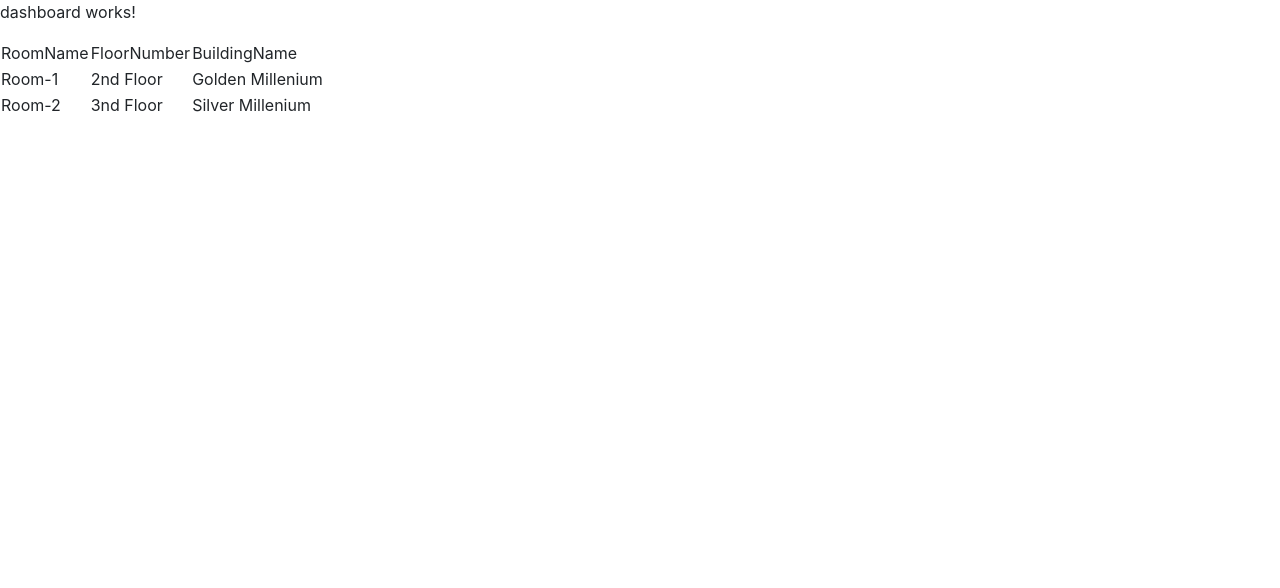
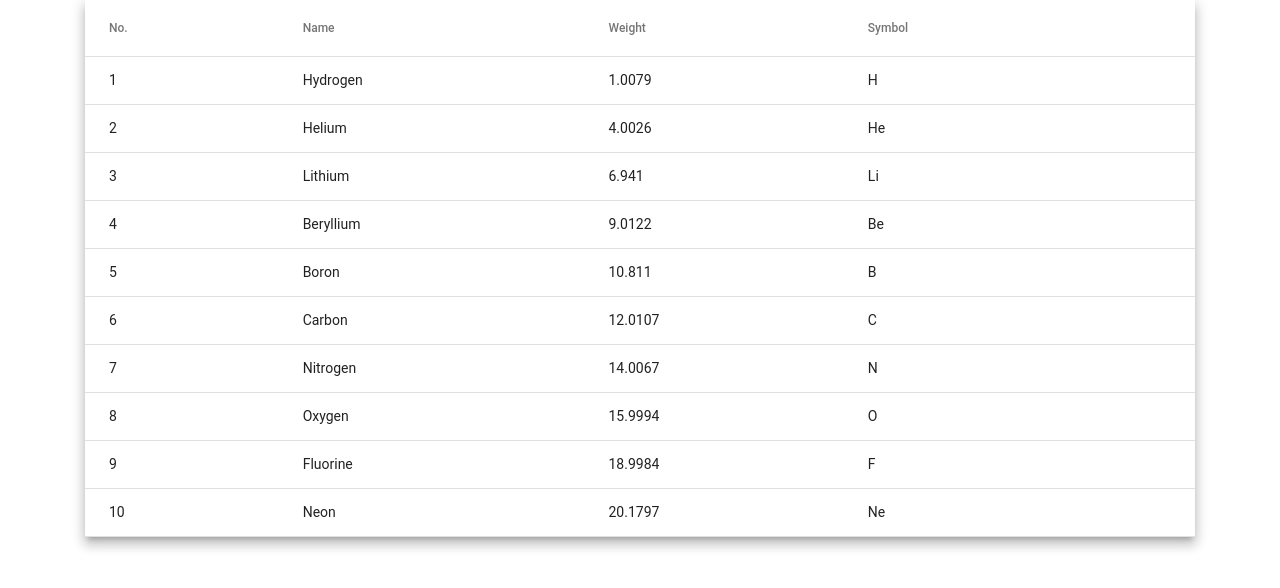
Before and after one commit to payalghude/AngularEcommerce, an Angular app: page /dashboard in a window 1280 px wide. Shown: the top 588 px of the page. Built offline with nearby package versions, Linux system fonts and the light colour scheme.

Commit message:
Angular Material

```diff
--- a/src/app/app.module.ts
+++ b/src/app/app.module.ts
@@ -12,7 +12,7 @@ import { PagenotfoundComponent } from './pagenotfound/pagenotfound.component';
 import { AdminDashboardComponent } from './admin-dashboard/admin-dashboard.component';
 import { UserDashboardComponent } from './user-dashboard/user-dashboard.component';
 import { UserRegistrationComponent } from './user-registration/user-registration.component';
-
+import { AngularMaterialModule } from "./material-module";
 
 @NgModule({
   declarations: [
@@ -27,6 +27,7 @@ import { UserRegistrationComponent } from './user-registration/user-registration
   imports: [
     BrowserModule,
     AppRoutingModule,
+    AngularMaterialModule,
     FormsModule
   ],
   providers: [],
--- a/src/app/dashboard/dashboard.component.css
+++ b/src/app/dashboard/dashboard.component.css
@@ -0,0 +1,3 @@
+table {
+    width: 100%;
+  }
--- a/src/app/dashboard/dashboard.component.html
+++ b/src/app/dashboard/dashboard.component.html
@@ -1,23 +1,36 @@
-<p>dashboard works!</p>
-<table>
-        <td>
-         RoomName
-        </td>
-             <td>
-                FloorNumber
-             </td>
-             <td>
-                BuildingName
-             </td>
-<tr *ngFor="let room of roomDetail; let i = index">
-    <td>
-    {{room.roomName}}
-    </td>
-    <td>
-     {{room.floorNumber}}
-    </td>
-    <td>
-   {{room.buildingName}}
-    </td>
-</tr>
-<table>
+<div class="container">
+
+   <table mat-table [dataSource]="dataSource" class="mat-elevation-z8">
+
+
+      <!-- Position Column -->
+      <ng-container matColumnDef="position">
+        <th mat-header-cell *matHeaderCellDef> No. </th>
+        <td mat-cell *matCellDef="let element"> {{element.position}} </td>
+      </ng-container>
+
+      <!-- Name Column -->
+      <ng-container matColumnDef="name">
+        <th mat-header-cell *matHeaderCellDef> Name </th>
+        <td mat-cell *matCellDef="let element"> {{element.name}} </td>
+      </ng-container>
+
+      <!-- Weight Column -->
+      <ng-container matColumnDef="weight">
+        <th mat-header-cell *matHeaderCellDef> Weight </th>
+        <td mat-cell *matCellDef="let element"> {{element.weight}} </td>
+      </ng-container>
+
+      <!-- Symbol Column -->
+      <ng-container matColumnDef="symbol">
+        <th mat-header-cell *matHeaderCellDef> Symbol </th>
+        <td mat-cell *matCellDef="let element"> {{element.symbol}} </td>
+      </ng-container>
+
+      <tr mat-header-row *matHeaderRowDef="displayedColumns"></tr>
+      <tr mat-row *matRowDef="let row; columns: displayedColumns;"></tr>
+    </table>
+
+
+
+</div>
--- a/src/app/dashboard/dashboard.component.ts
+++ b/src/app/dashboard/dashboard.component.ts
@@ -1,5 +1,25 @@
 import { Component, OnInit } from '@angular/core';
 
+
+export interface PeriodicElement {
+  name: string;
+  position: number;
+  weight: number;
+  symbol: string;
+}
+
+const ELEMENT_DATA: PeriodicElement[] = [
+  {position: 1, name: 'Hydrogen', weight: 1.0079, symbol: 'H'},
+  {position: 2, name: 'Helium', weight: 4.0026, symbol: 'He'},
+  {position: 3, name: 'Lithium', weight: 6.941, symbol: 'Li'},
+  {position: 4, name: 'Beryllium', weight: 9.0122, symbol: 'Be'},
+  {position: 5, name: 'Boron', weight: 10.811, symbol: 'B'},
+  {position: 6, name: 'Carbon', weight: 12.0107, symbol: 'C'},
+  {position: 7, name: 'Nitrogen', weight: 14.0067, symbol: 'N'},
+  {position: 8, name: 'Oxygen', weight: 15.9994, symbol: 'O'},
+  {position: 9, name: 'Fluorine', weight: 18.9984, symbol: 'F'},
+  {position: 10, name: 'Neon', weight: 20.1797, symbol: 'Ne'},
+];
 
 @Component({
   selector: 'app-dashboard',
@@ -7,6 +27,8 @@ import { Component, OnInit } from '@angular/core';
   styleUrls: ['./dashboard.component.css']
 })
 export class DashboardComponent implements OnInit {
+  displayedColumns: string[] = ['position', 'name', 'weight', 'symbol'];
+  dataSource = ELEMENT_DATA;
   public room = {};
   public roomDetail = [{
       "roomName": "Room-1",
--- a/src/app/pagenotfound/pagenotfound.component.html
+++ b/src/app/pagenotfound/pagenotfound.component.html
@@ -1,3 +1,3 @@
 <div>
-    <img  src="/assets/404-Page.gif">
+    <img class="pagenotfound-image-center" [routerLink]="['']" src="/assets/404-Page.gif">
 </div>
--- a/src/index.html
+++ b/src/index.html
@@ -6,6 +6,8 @@
 
   <!-- Bootstrap CSS -->
   <link rel="stylesheet" href="https://maxcdn.bootstrapcdn.com/bootstrap/4.0.0/css/bootstrap.min.css" integrity="sha384-Gn5384xqQ1aoWXA+058RXPxPg6fy4IWvTNh0E263XmFcJlSAwiGgFAW/dAiS6JXm" crossorigin="anonymous">
+  <link href="https://fonts.googleapis.com/icon?family=Material+Icons&display=block" rel="stylesheet">
+
   <title>AngularEcommerce</title>
   <base href="/">
 
--- a/src/styles.css
+++ b/src/styles.css
@@ -1,9 +1,7 @@
 /* You can add global styles to this file, and also import other style files */
+@import '~@angular/material/prebuilt-themes/deeppurple-amber.css';
 
-img {
+.pagenotfound-image-center {
     position: absolute;
-    top: 50%;
-    left: 50%;
-    margin-left: -(X/2)px;
-    margin-top: -(Y/2)px;
+    margin-left: 150px;
 }
```
Also changed, not shown: src/app/material-module.ts (added, +90 -0 lines).
